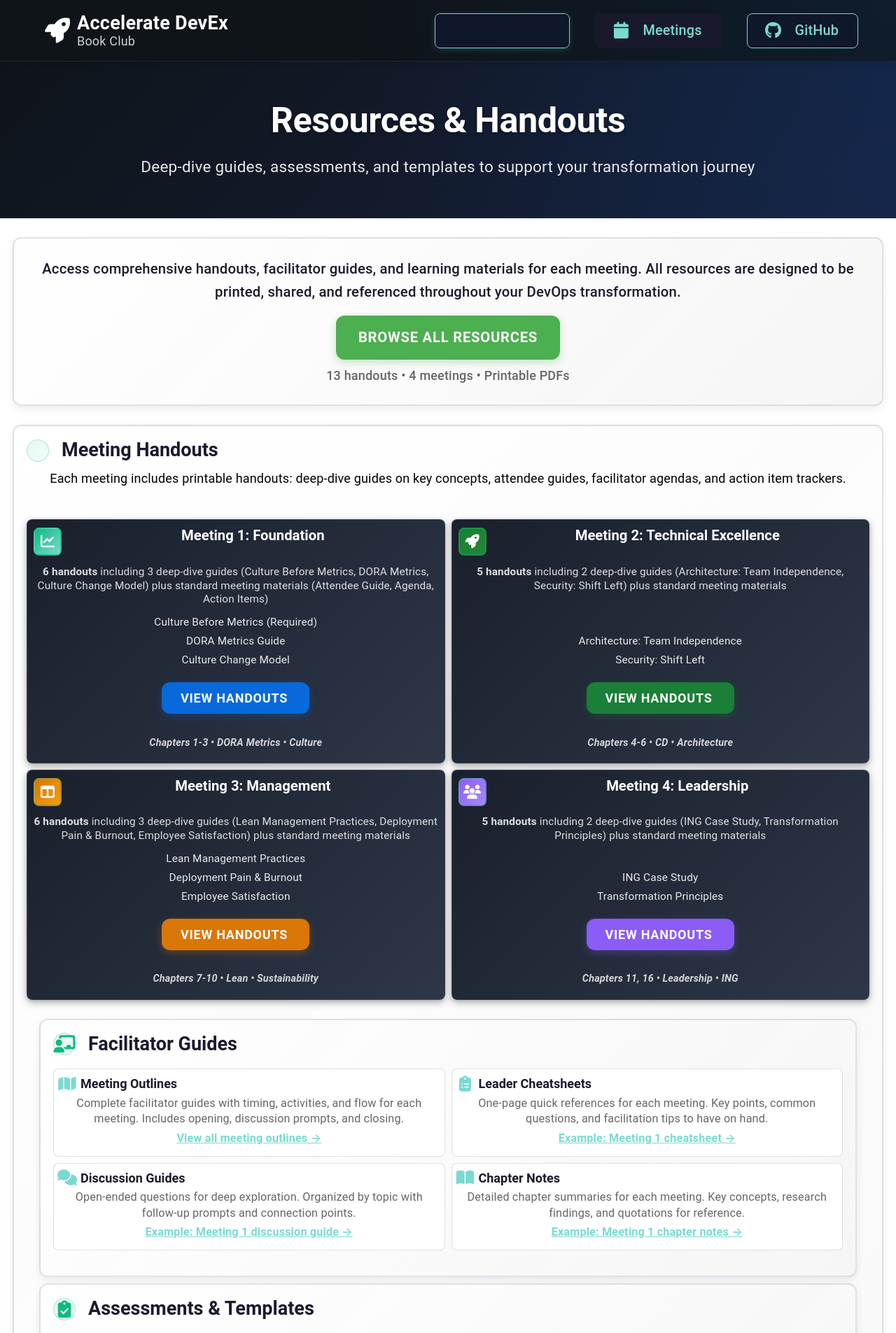
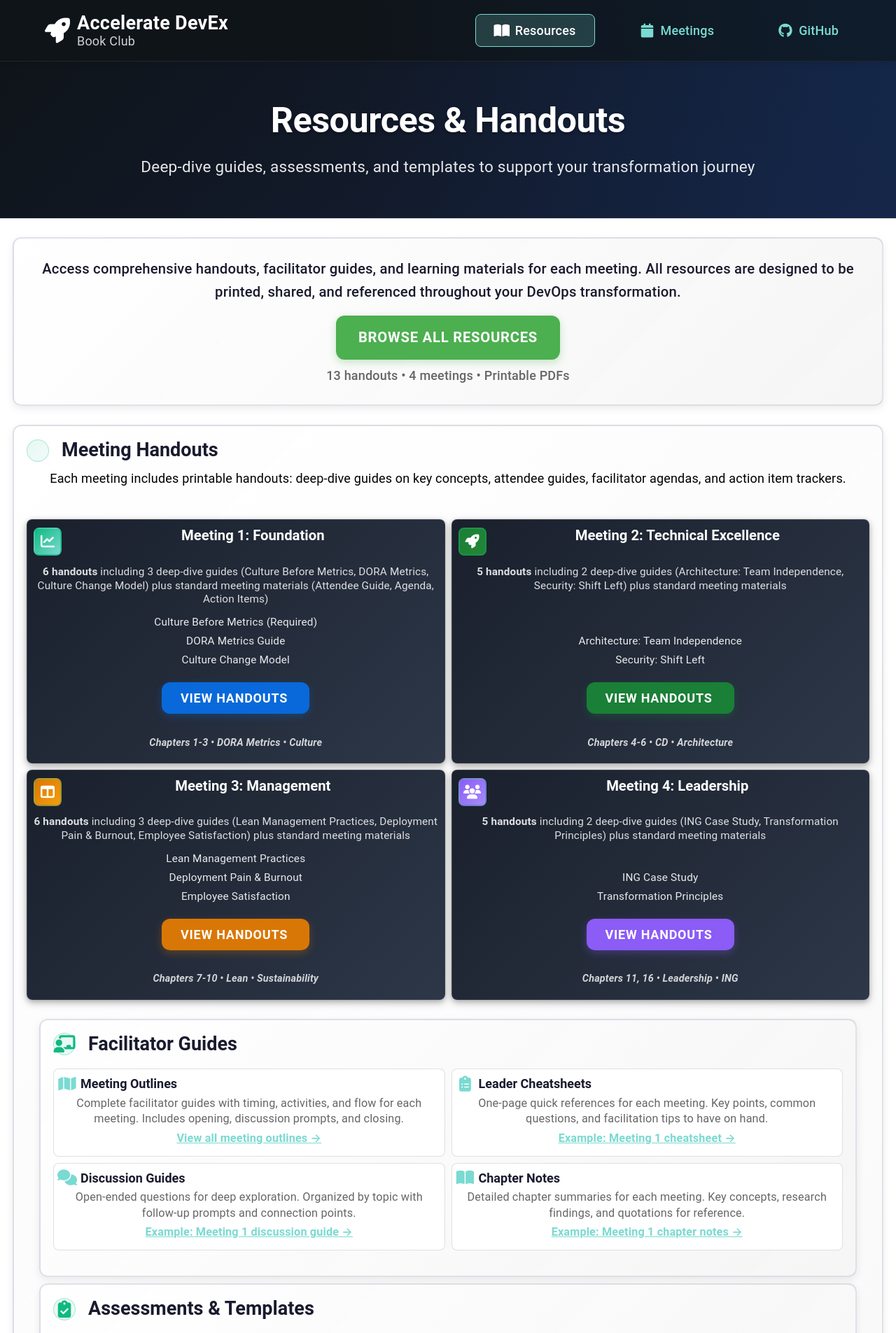
Before and after one commit to mhenke/accelerate-devex-book-club-notebooklm, a Jekyll site: the page built from docs/resources.md, in a window 1280 px wide. Shown: the top 1905 px of the page at 70% size. Built offline with Jekyll 4.4.1, drawn with Linux system fonts in a browser that asks for light colours; some web fonts are replaced.

Commit message:
Fix site header nav hover text disappearing
- Renamed site header nav links from 'nav-item' to 'site-nav-link' (desktop) and 'site-nav-link-mobile' (mobile)
- Prevents generic .nav-item styles from affecting site header navigation
- Added proper hover styles with teal background and white text
- Fixes issue where nav text was disappearing on hover in header

```diff
--- a/docs/_layouts/default.html
+++ b/docs/_layouts/default.html
@@ -164,13 +164,13 @@
         <nav class="site-nav-main site-nav-desktop">
           <a
             href="{{ '/resources' | relative_url }}"
-            class="nav-item{% if page.url contains '/resources' %} active{% endif %}"
+            class="site-nav-link{% if page.url contains '/resources' %} active{% endif %}"
           >
             <i class="fas fa-book-open"></i> Resources
           </a>
           <a
             href="{{ '/meetings' | relative_url }}"
-            class="nav-item{% if page.url contains '/meetings' %} active{% endif %}"
+            class="site-nav-link{% if page.url contains '/meetings' %} active{% endif %}"
           >
             <i class="fas fa-calendar"></i> Meetings
           </a>
@@ -178,7 +178,7 @@
             href="https://github.com/mhenke/accelerate-devex-book-club-notebooklm"
             target="_blank"
             rel="noopener"
-            class="nav-item external"
+            class="site-nav-link external"
           >
             <i class="fab fa-github"></i> GitHub
           </a>
@@ -189,13 +189,13 @@
       <nav class="site-nav-mobile" id="mobile-menu" aria-label="Mobile navigation">
         <a
           href="{{ '/resources' | relative_url }}"
-          class="nav-item-mobile{% if page.url contains '/resources' %} active{% endif %}"
+          class="site-nav-link-mobile{% if page.url contains '/resources' %} active{% endif %}"
         >
           <i class="fas fa-book-open"></i> Resources
         </a>
         <a
           href="{{ '/meetings' | relative_url }}"
-          class="nav-item-mobile{% if page.url contains '/meetings' %} active{% endif %}"
+          class="site-nav-link-mobile{% if page.url contains '/meetings' %} active{% endif %}"
         >
           <i class="fas fa-calendar"></i> Meetings
         </a>
@@ -203,7 +203,7 @@
           href="https://github.com/mhenke/accelerate-devex-book-club-notebooklm"
           target="_blank"
           rel="noopener"
-          class="nav-item-mobile external"
+          class="site-nav-link-mobile external"
         >
           <i class="fab fa-github"></i> GitHub
         </a>
--- a/docs/_sass/components/_navigation.scss
+++ b/docs/_sass/components/_navigation.scss
@@ -64,6 +64,64 @@
 
   @include mobile-only {
     gap: var(--space-xs);
+  }
+}
+
+// Site header nav links (desktop)
+.site-nav-link {
+  display: flex;
+  align-items: center;
+  justify-content: center;
+  gap: var(--space-sm);
+  padding: var(--space-sm) var(--space-lg);
+  color: var(--accent-teal);
+  text-decoration: none;
+  font-weight: var(--font-weight-medium);
+  border-radius: var(--radius-md);
+  background: transparent;
+  border: var(--border-width-thin) solid transparent;
+  transition: all var(--duration-normal) var(--ease-out);
+
+  &:hover,
+  &:focus {
+    color: var(--text-white);
+    background: rgba(122, 218, 209, 0.15);
+    border-color: var(--accent-teal);
+  }
+
+  &.active {
+    color: var(--text-white);
+    background: rgba(122, 218, 209, 0.2);
+    border-color: var(--accent-teal);
+  }
+}
+
+// Site header nav links (mobile)
+.site-nav-link-mobile {
+  display: flex;
+  align-items: center;
+  gap: var(--space-sm);
+  padding: var(--space-md) var(--space-lg);
+  color: var(--accent-teal);
+  text-decoration: none;
+  font-weight: var(--font-weight-medium);
+  border-radius: var(--radius-md);
+  background: transparent;
+  border: var(--border-width-thin) solid transparent;
+  transition: all var(--duration-normal) var(--ease-out);
+  width: 100%;
+
+  &:hover,
+  &:focus {
+    color: var(--text-white);
+    background: rgba(122, 218, 209, 0.15);
+    border-color: var(--accent-teal);
+  }
+
+  &.active {
+    color: var(--text-white);
+    background: rgba(122, 218, 209, 0.2);
+    border-color: var(--accent-teal);
   }
 }
 
```
